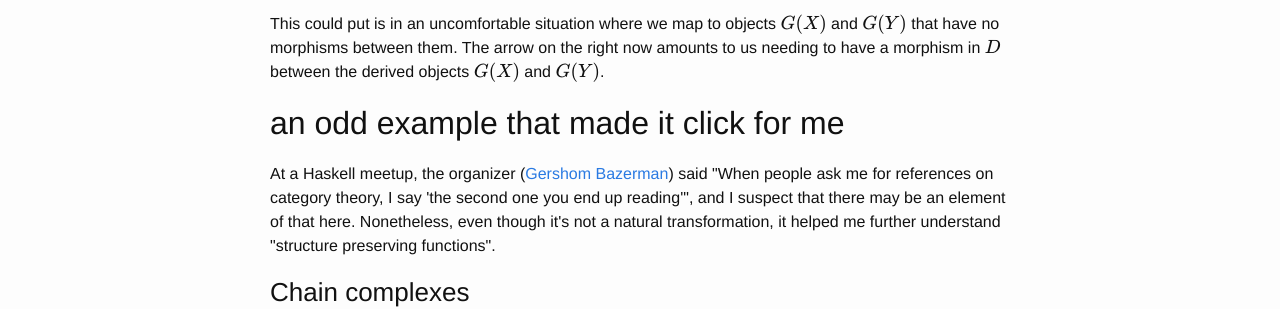
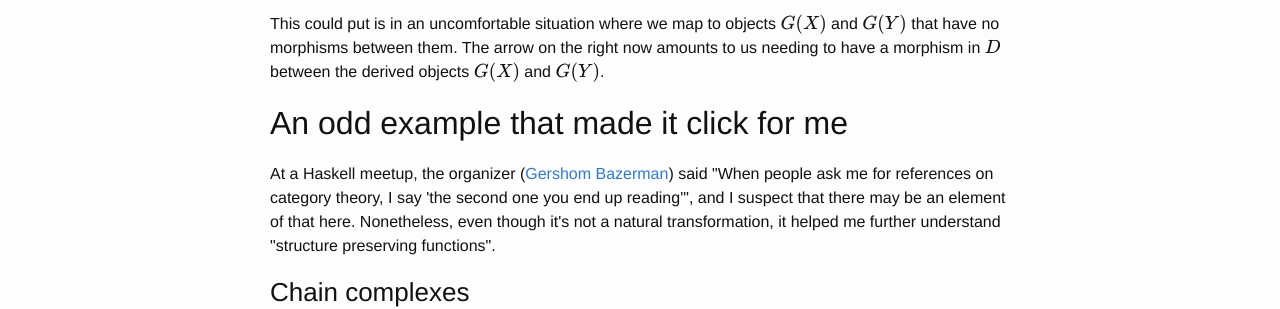
Before and after one commit to b-t-g/b-t-g.github.io, a Jekyll site: the page built from _posts/2018-04-11-understanding-natural-transformations.html, in a window 1280 px wide. Shown: the part 1175-1484 px from the top of the page. Built offline with Jekyll 4.4.1, drawn with Linux system fonts in a browser that asks for light colours; formulas are drawn with MathJax 3.

Commit message:
Fix capitalization

```diff
--- a/_posts/2018-04-11-understanding-natural-transformations.html
+++ b/_posts/2018-04-11-understanding-natural-transformations.html
@@ -70,9 +70,9 @@ This could put is in an uncomfortable situation where we map to objects \(G(X)\)
 \(D\) between the derived objects \(G(X)\) and \(G(Y)\).
 </p>
 
-<div id="outline-container-orgca7839b" class="outline-2">
-<h2 id="orgca7839b">an odd example that made it click for me</h2>
-<div class="outline-text-2" id="text-orgca7839b">
+<div id="outline-container-org5da8fb0" class="outline-2">
+<h2 id="org5da8fb0">An odd example that made it click for me</h2>
+<div class="outline-text-2" id="text-org5da8fb0">
 <p>
 At a Haskell meetup, the organizer (<a href="https://gbaz.github.io/">Gershom Bazerman</a>) said "When people ask me for references on category theory, I say 'the second one you end up reading'",
 and I suspect that there may be an element of that here. Nonetheless, even though it's not a natural transformation, it helped me further understand "structure preserving functions".
--- a/src/drafts/understanding-natural-transformations.org
+++ b/src/drafts/understanding-natural-transformations.org
@@ -51,7 +51,7 @@ F(Y) @>\eta_Y>> G(Y)
 This could put is in an uncomfortable situation where we map to objects $G(X)$ and $G(Y)$ that have no morphisms between them. The arrow on the right now amounts to us needing to have a morphism in
 $D$ between the derived objects $G(X)$ and $G(Y)$.
 
-* an odd example that made it click for me
+* An odd example that made it click for me
 At a Haskell meetup, the organizer ([[https://gbaz.github.io/][Gershom Bazerman]]) said "When people ask me for references on category theory, I say 'the second one you end up reading'",
 and I suspect that there may be an element of that here. Nonetheless, even though it's not a natural transformation, it helped me further understand "structure preserving functions".
 
```
